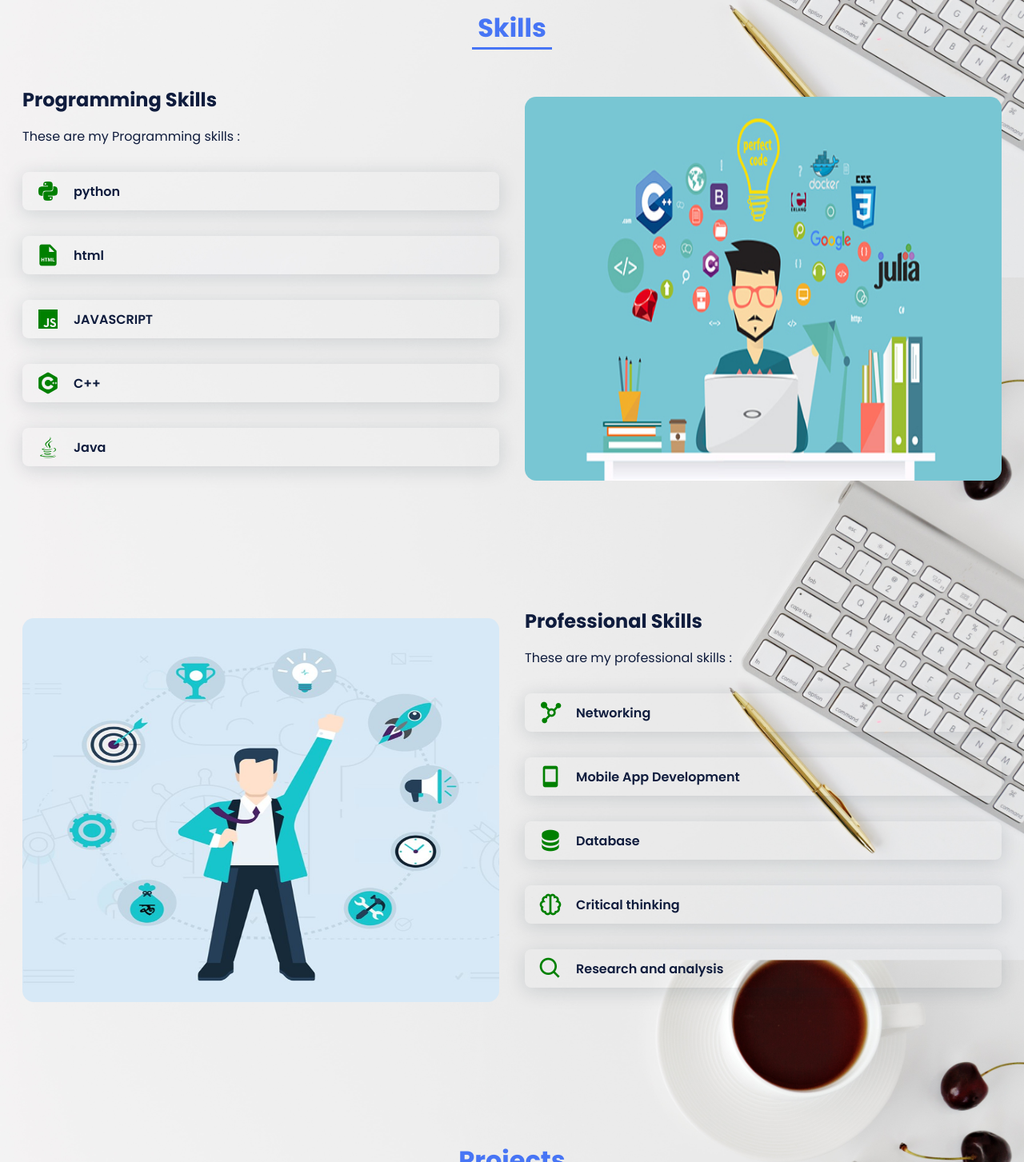
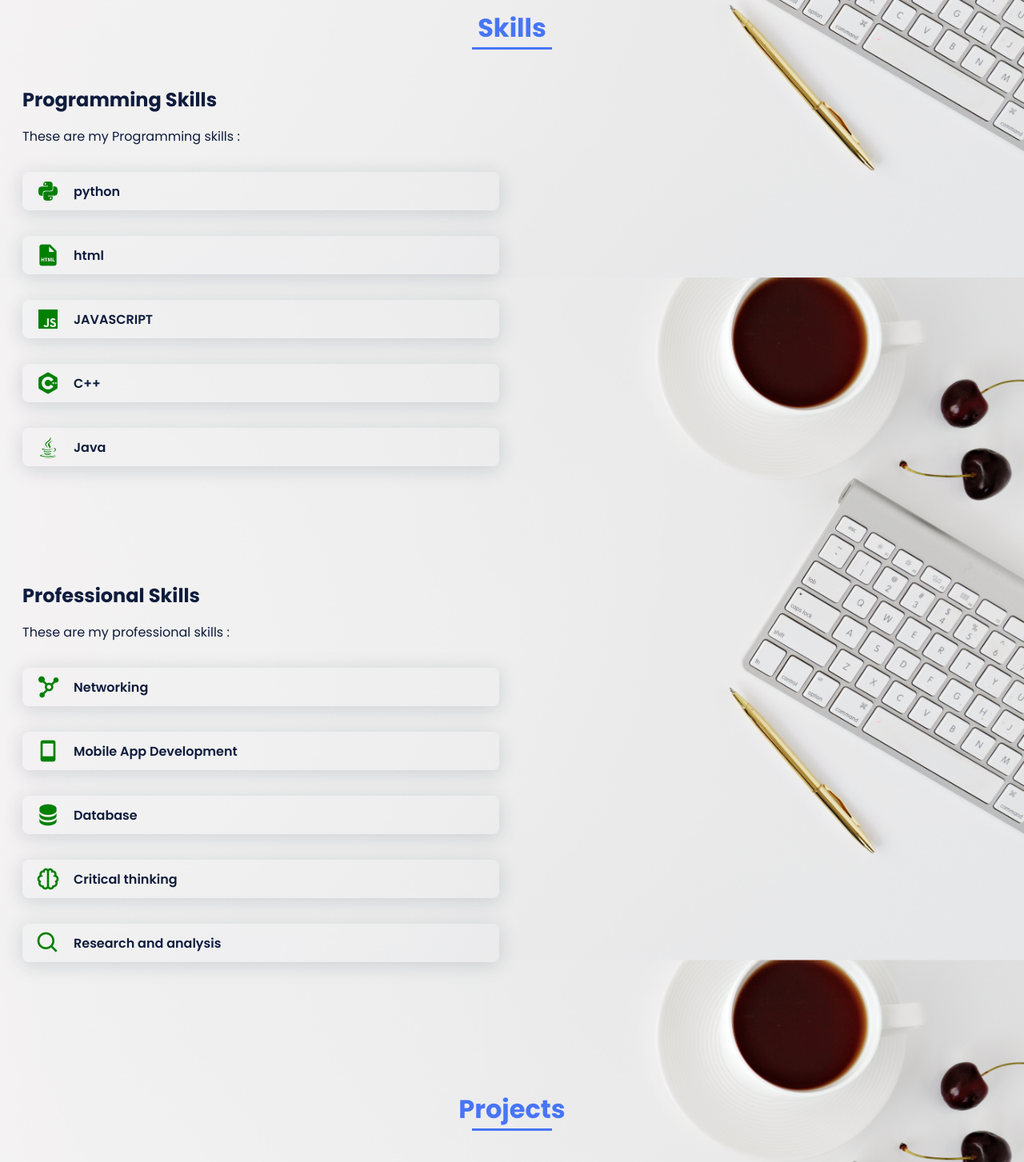
Before and after one commit to SaileshBK/PersonalPortfolio, a plain HTML site: page index.html in a window 1280 px wide. Shown: the part 1360-2813 px from the top of the page at 80% size. Drawn offline with nearby package versions, Linux system fonts and the light colour scheme.

Commit message:
making new changes

```diff
--- a/index.html
+++ b/index.html
@@ -156,9 +156,7 @@
 
 
                     </div>
-                    <div>
-                        <img src="assets/img/programming.jpg" alt="" class="skills__img">
-                    </div>
+
                     <div>
 
 
@@ -173,9 +171,7 @@
 
 
                 <div class="skills__container bd-grid">
-                    <div>
-                        <img src="assets/img/profe.jpg" alt="" class="skills__img">
-                    </div>
+
                     <div>
                         <h2 class="skills__subtitle">Professional Skills</h2>
                         <p class="skills__text">These are my professional skills :</p>
```
